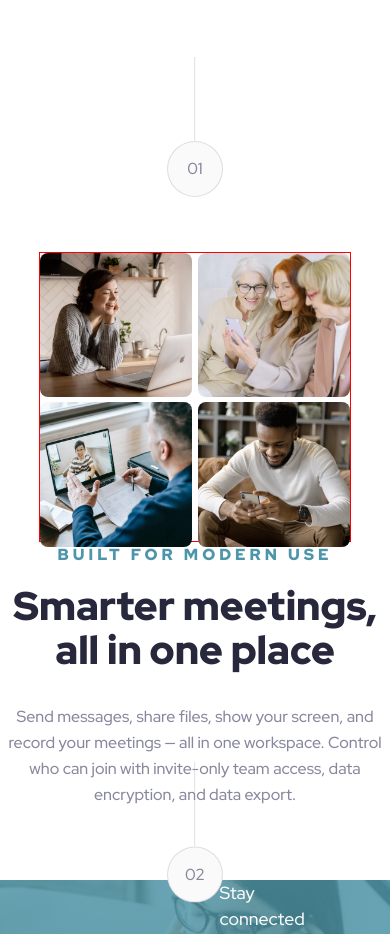
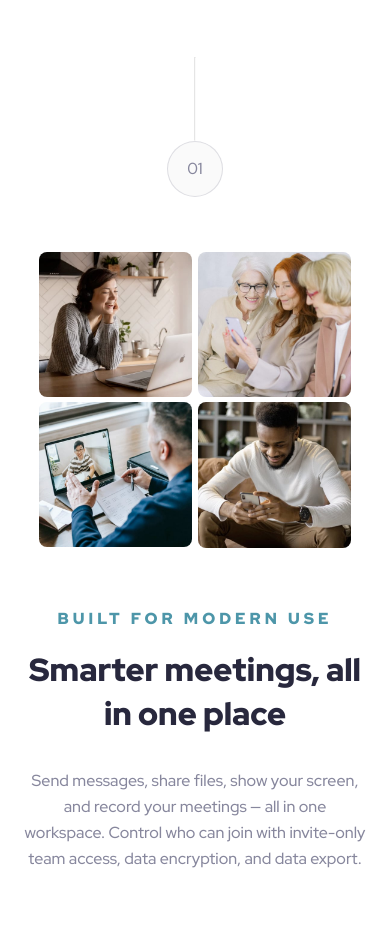
Before and after one commit to Ryan-C-Moses/meet-landing-page-app, a website: page index.html in a window 390 px wide. Shown: the part 623-1557 px from the top of the page. Drawn offline with Linux system fonts and the light colour scheme.

Commit message:
Modified margin on footer

```diff
--- a/style.css
+++ b/style.css
@@ -231,8 +231,7 @@ header img {
 }
 
 .second-section {
-  border: solid 1px red;
-  margin: 0 10%;
+  margin: 0 10% 94px 10%;
   display: grid;
   grid-template-columns: repeat(4, 1fr);
   gap: 2%;
@@ -247,9 +246,8 @@ header img {
   flex-direction: column;
   justify-content: center;
   align-items: center;
-  /* width: auto; */
   text-align: center;
-  margin-bottom: 72px;
+  margin: 0 24px 72px 24px;
 }
 
 .third-section p:nth-child(1) {
@@ -258,7 +256,7 @@ header img {
 
 .third-section h2 {
   max-width: 445px;
-  min-width: 400px;
+  min-width: 327px;
   margin-bottom: 32px;
 }
 
@@ -291,7 +289,7 @@ footer {
   justify-content: space-between;
   /* padding-left: 165px; */
   /* padding-right: 165px; */
-  /* margin-top: 184px; */
+  margin-top: 184px;
 }
 
 footer h2 {
@@ -355,5 +353,15 @@ footer p {
 
   .second-section {
     grid-template-columns: repeat(2, 1fr);
+    margin-bottom: 48px;
   }
 }
+
+@media (max-width: 600px) {
+  .third-section h2 {
+    font-size: 32px;
+  }
+  .second-section {
+    margin-bottom: 64px;
+  }
+}
```
